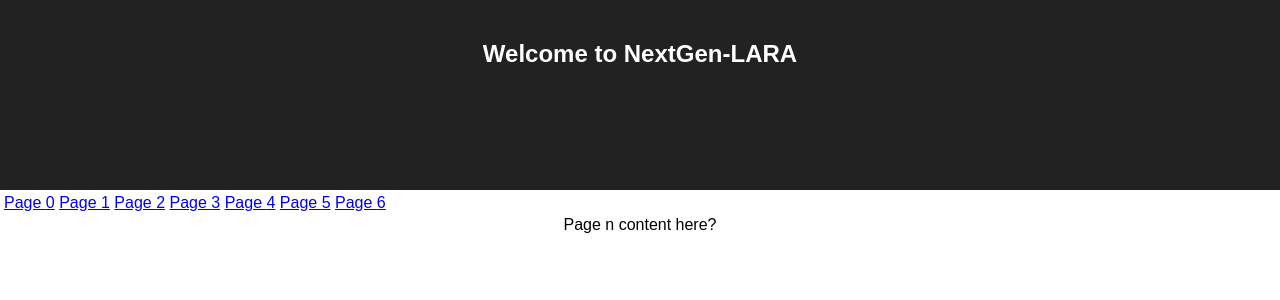
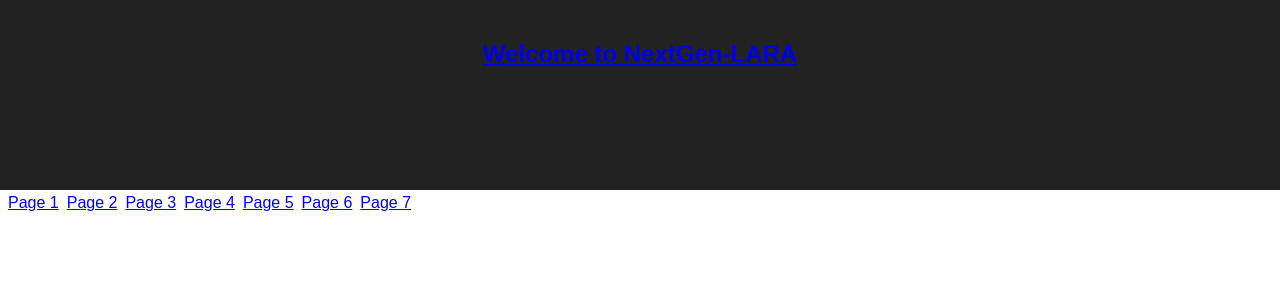
Before and after one commit to concord-consortium/nextgen-lara, a React (Create React App) app: page / in a window 1280 px wide. Shown: the top 300 px of the page. Built offline with nearby package versions, Linux system fonts and the light colour scheme.

Commit message:
Create react routes for page navigation and page content display.

```diff
--- a/package.json
+++ b/package.json
@@ -5,6 +5,8 @@
   "dependencies": {
     "react": "^15.6.1",
     "react-dom": "^15.6.1",
+    "react-router": "^4.1.2",
+    "react-router-dom": "^4.1.2",
     "react-scripts": "1.0.10"
   },
   "scripts": {
--- a/src/App.css
+++ b/src/App.css
@@ -23,7 +23,11 @@
   to { transform: rotate(360deg); }
 }
 
-.navBar {
+.padding {
+  padding:      4px;
+}
+
+.pagesBar {
   width:        100%;
   text-align:   left;
   padding:      4px;
--- a/src/App.js
+++ b/src/App.js
@@ -1,7 +1,9 @@
 import React, { Component } from 'react';
+import { Link, Route } from 'react-router-dom'
 import './App.css';
 import laraData from './data/interactions-within-the-atmosphere-version-1.json';
-import Page from './Page.js';
+import Pages    from './Pages.js';
+import Page     from './Page.js';
 
 class App extends Component {
 
@@ -14,19 +16,12 @@ class App extends Component {
     return (
       <div className="App">
         <div className="App-header">
-          <h2>Welcome to NextGen-LARA</h2>
+          <Link to="/">
+            <h2>Welcome to NextGen-LARA</h2>
+          </Link>
         </div>
-        <div className="navBar">
-          { Object.keys(pages).map(function (page, index) {
-            console.log('page: ', page);
-            return (
-              <Page number={index} />
-              );
-          }, this)}
-        </div>
-        <div className="pageContent">
-          Page n content here?
-        </div>
+        <Pages pages={pages} />
+        <Route path='/pages/' component={Page} />
       </div>
     );
   }
--- a/src/Page.js
+++ b/src/Page.js
@@ -2,7 +2,9 @@ import React, { Component } from 'react';
 
 class Page extends Component {
   render() {
-    return <span> <a href="#">Page {this.props.number}</a> </span>;
+    var props = this.props.location.state;
+    console.log("INFO Page", props);
+    return <span>Page {parseInt(props.page, 10) + 1} Content</span>;
   }
 }
 
--- /dev/null
+++ b/src/Pages.js
@@ -0,0 +1,34 @@
+import React, { Component } from 'react';
+import { Link } from 'react-router-dom';
+import './App.css';
+
+//
+// Render Pages bar
+//
+class Pages extends Component {
+
+  render() {
+
+    return (
+		<div className="pagesBar">
+          { Object.keys(this.props.pages).map(function (page, index) {
+            // console.log('INFO Pages creating Link: ', page);
+            return (
+                <span key={"span-"+index} className="padding" >
+
+                  <Link
+                    to={{
+                      pathname: "/pages/"+index,
+                      state: { page: page }
+                    }}
+                    key={index} >Page {index+1}</Link>
+
+                </span>
+              );
+          }, this)}
+        </div>
+	  );
+  }
+}
+
+export default Pages;
--- a/src/index.js
+++ b/src/index.js
@@ -1,8 +1,16 @@
 import React from 'react';
-import ReactDOM from 'react-dom';
+import { render } from 'react-dom'
+import { BrowserRouter } from 'react-router-dom'
 import './index.css';
 import App from './App';
 import registerServiceWorker from './registerServiceWorker';
 
-ReactDOM.render(<App />, document.getElementById('root'));
+// ReactDOM.render(<App />, document.getElementById('root'));
+
+render((
+  <BrowserRouter>
+    <App />
+  </BrowserRouter>
+), document.getElementById('root'))
+
 registerServiceWorker();
```
Also changed, not shown: 1 other file (tests, documents, lock files or other folders).
